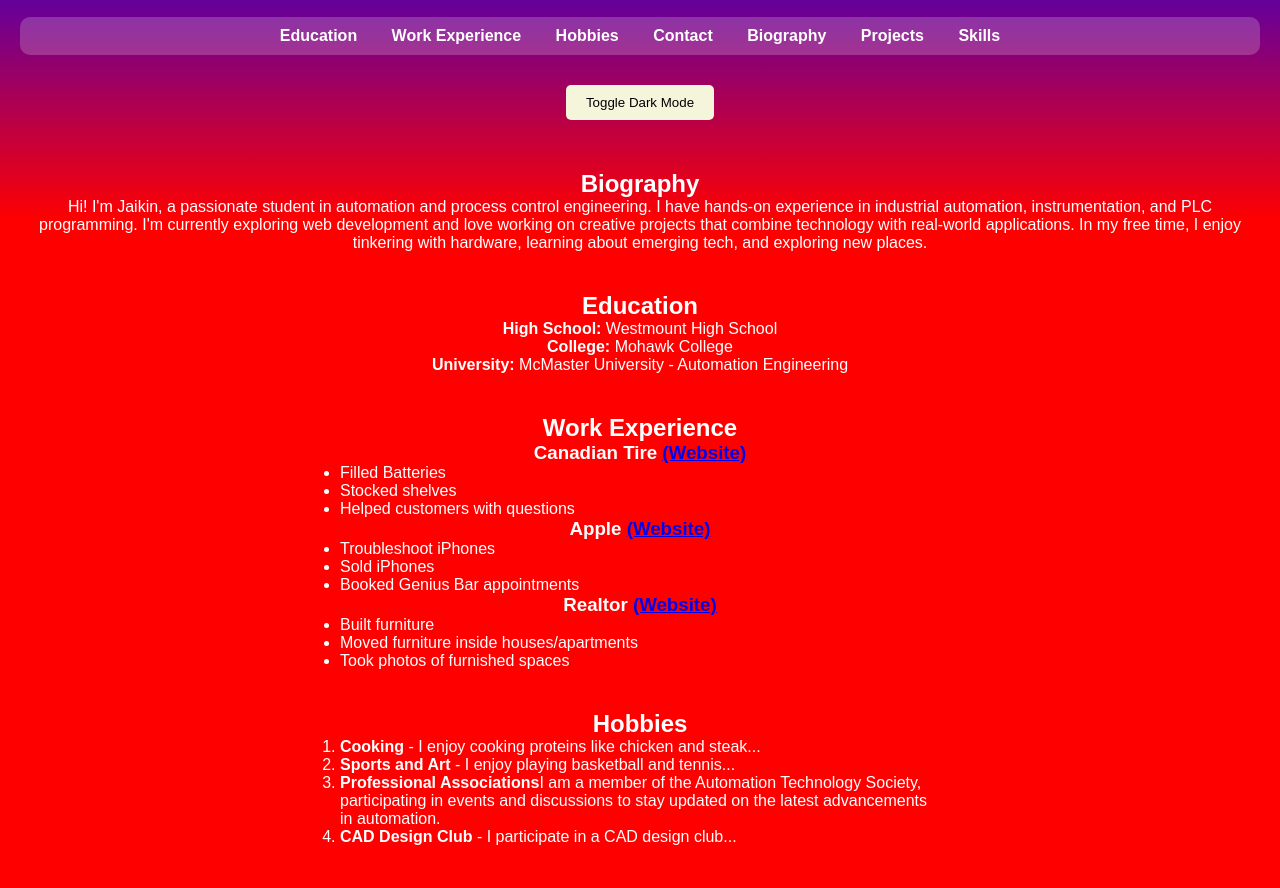
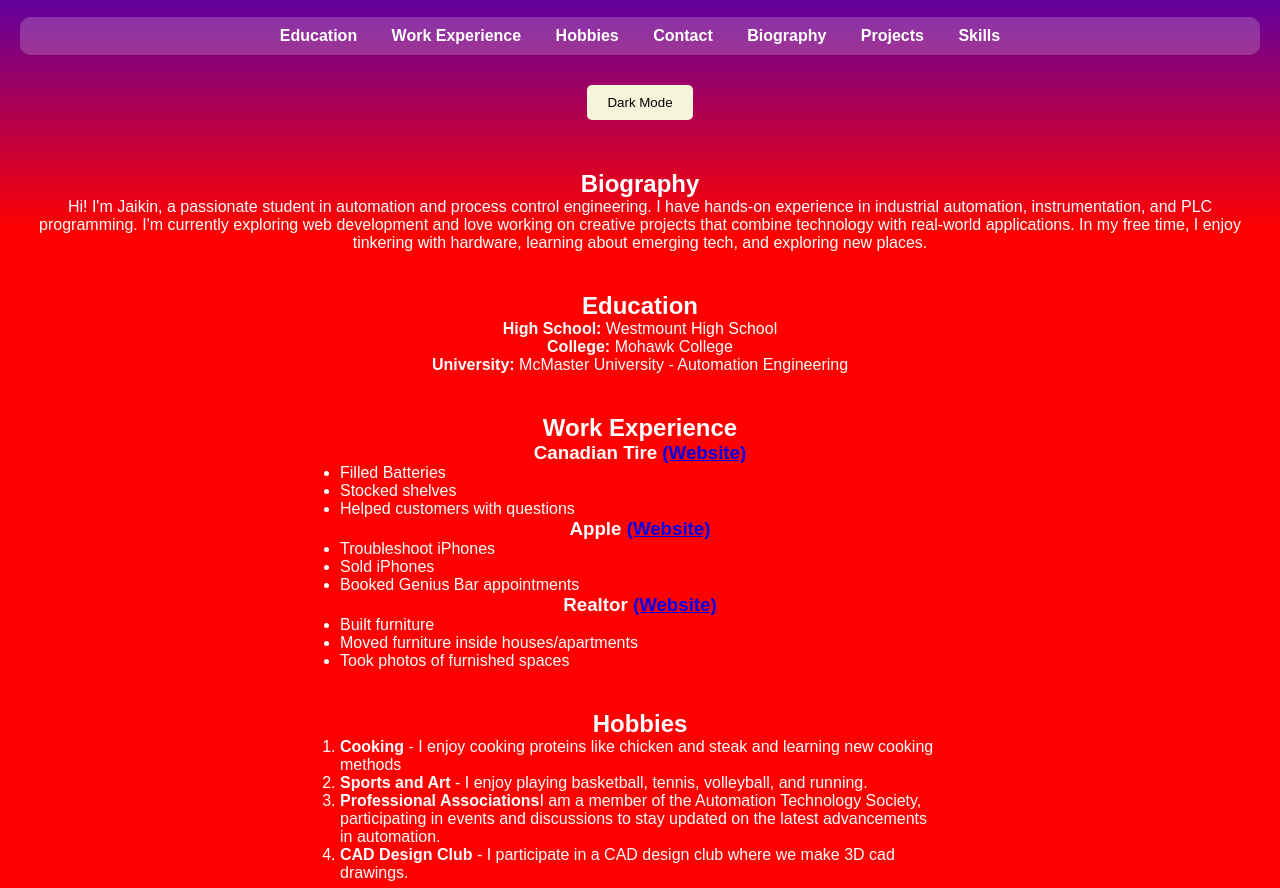
Before and after one commit to jaikinwong45/jaikinwong45.github.io, a plain HTML site: page index.html in a window 1280 px wide. Shown: the part 143-1031 px from the top of the page. Drawn offline with Linux system fonts and the light colour scheme.

Commit message:
Update index.html

```diff
--- a/index.html
+++ b/index.html
@@ -133,7 +133,7 @@
         <a href="#skills">Skills</a>
     </nav>
 
-    <button onclick="toggleDarkMode()">Toggle Dark Mode</button>
+    <button onclick="toggleDarkMode()"> Dark Mode</button>
 
     <section id="biography">
         <h2>Biography</h2>
@@ -178,10 +178,10 @@
     <section id="hobbies">
         <h2>Hobbies</h2>
         <ol>
-            <li><strong>Cooking</strong> - I enjoy cooking proteins like chicken and steak...</li>
-            <li><strong>Sports and Art</strong> - I enjoy playing basketball and tennis...</li>
+            <li><strong>Cooking</strong> - I enjoy cooking proteins like chicken and steak and learning new cooking methods</li>
+            <li><strong>Sports and Art</strong> - I enjoy playing basketball, tennis, volleyball, and running.</li>
             <li><strong>Professional Associations</strong>I am a member of the Automation Technology Society, participating in events and discussions to stay updated on the latest advancements in automation.</li>
-            <li><strong>CAD Design Club</strong> - I participate in a CAD design club...</li>
+            <li><strong>CAD Design Club</strong> - I participate in a CAD design club where we make 3D cad drawings.</li>
         </ol>
     </section>
 
```
